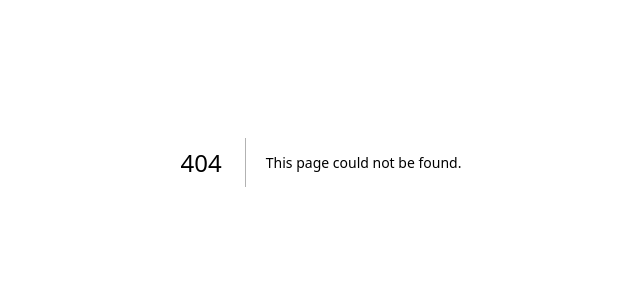
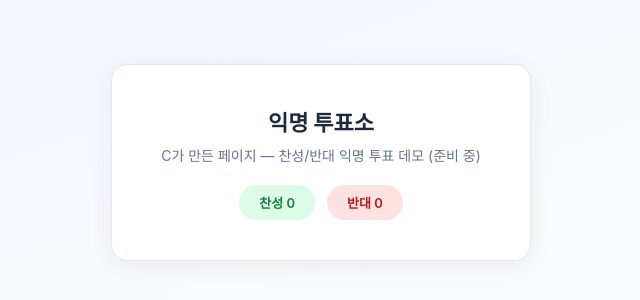
Before and after one commit to heinemann9/tutorial_test, a Next.js app: page /anon-poll in a window 1280 px wide. Before the commit this address had no page. Shown: the part 238-538 px from the top of the page, without its empty margins (319-959 px from the left). Built offline with nearby package versions, Linux system fonts and the light colour scheme.

Commit message:
feat: add anonymous poll page

```diff
--- /dev/null
+++ b/app/anon-poll/page.js
@@ -0,0 +1,61 @@
+export const metadata = {
+  title: '익명 투표소',
+}
+
+export default function AnonPollPage() {
+  return (
+    <main
+      style={{
+        minHeight: '100vh',
+        display: 'flex',
+        alignItems: 'center',
+        justifyContent: 'center',
+        padding: 24,
+      }}
+    >
+      <div
+        style={{
+          width: '100%',
+          maxWidth: 420,
+          background: '#fff',
+          borderRadius: 16,
+          border: '1px solid #e2e8f0',
+          boxShadow: '0 4px 24px rgba(15, 23, 42, 0.06)',
+          padding: '40px 32px',
+          textAlign: 'center',
+        }}
+      >
+        <h1 style={{ fontSize: 22, fontWeight: 800, margin: 0 }}>익명 투표소</h1>
+        <p style={{ color: '#64748b', fontSize: 14, marginTop: 8 }}>
+          C가 만든 페이지 — 찬성/반대 익명 투표 데모 (준비 중)
+        </p>
+        <div style={{ display: 'flex', gap: 12, marginTop: 20, justifyContent: 'center' }}>
+          <span
+            style={{
+              padding: '8px 20px',
+              borderRadius: 999,
+              background: '#dcfce7',
+              color: '#15803d',
+              fontWeight: 600,
+              fontSize: 13,
+            }}
+          >
+            찬성 0
+          </span>
+          <span
+            style={{
+              padding: '8px 20px',
+              borderRadius: 999,
+              background: '#fee2e2',
+              color: '#b91c1c',
+              fontWeight: 600,
+              fontSize: 13,
+            }}
+          >
+            반대 0
+          </span>
+        </div>
+      </div>
+    </main>
+  )
+}
```
